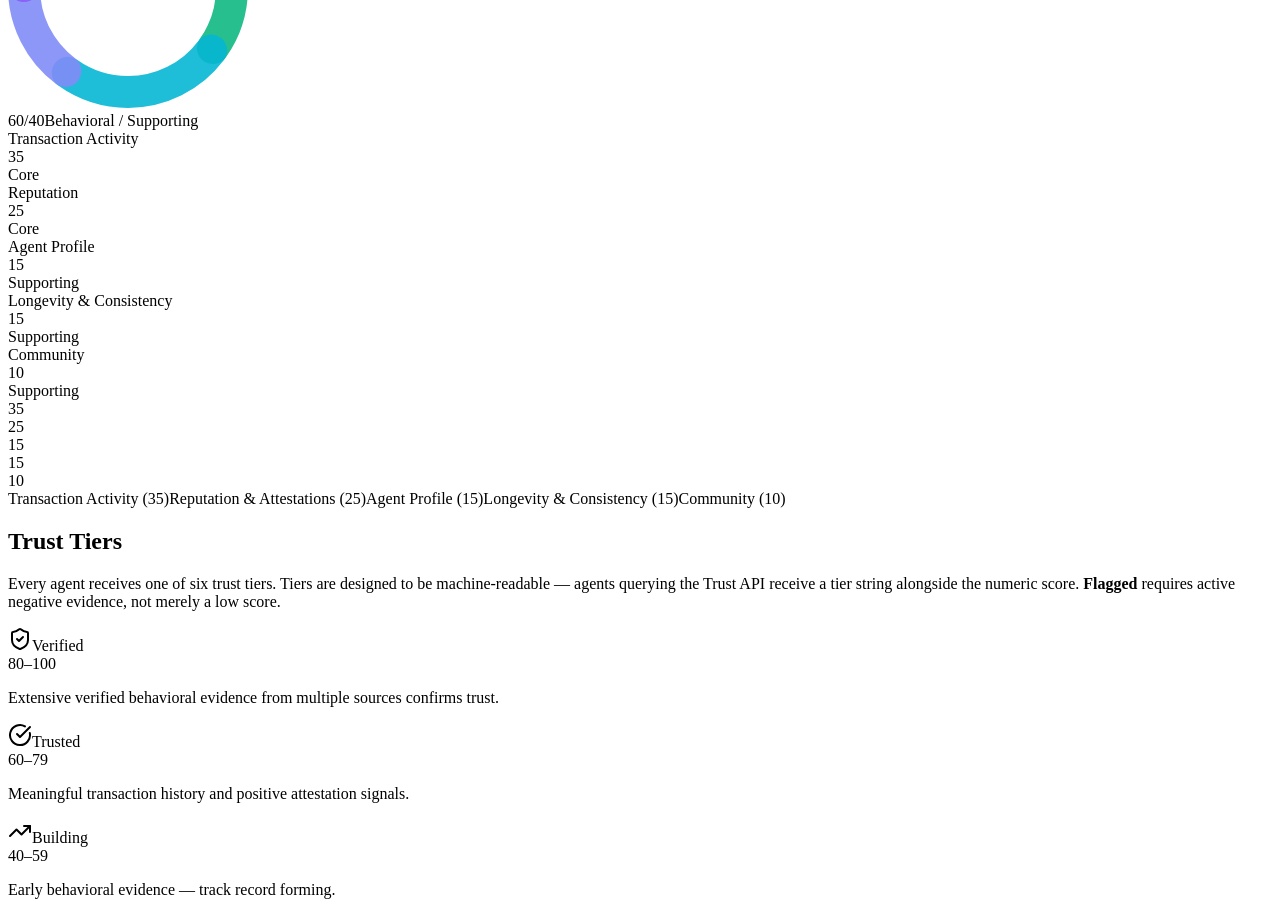
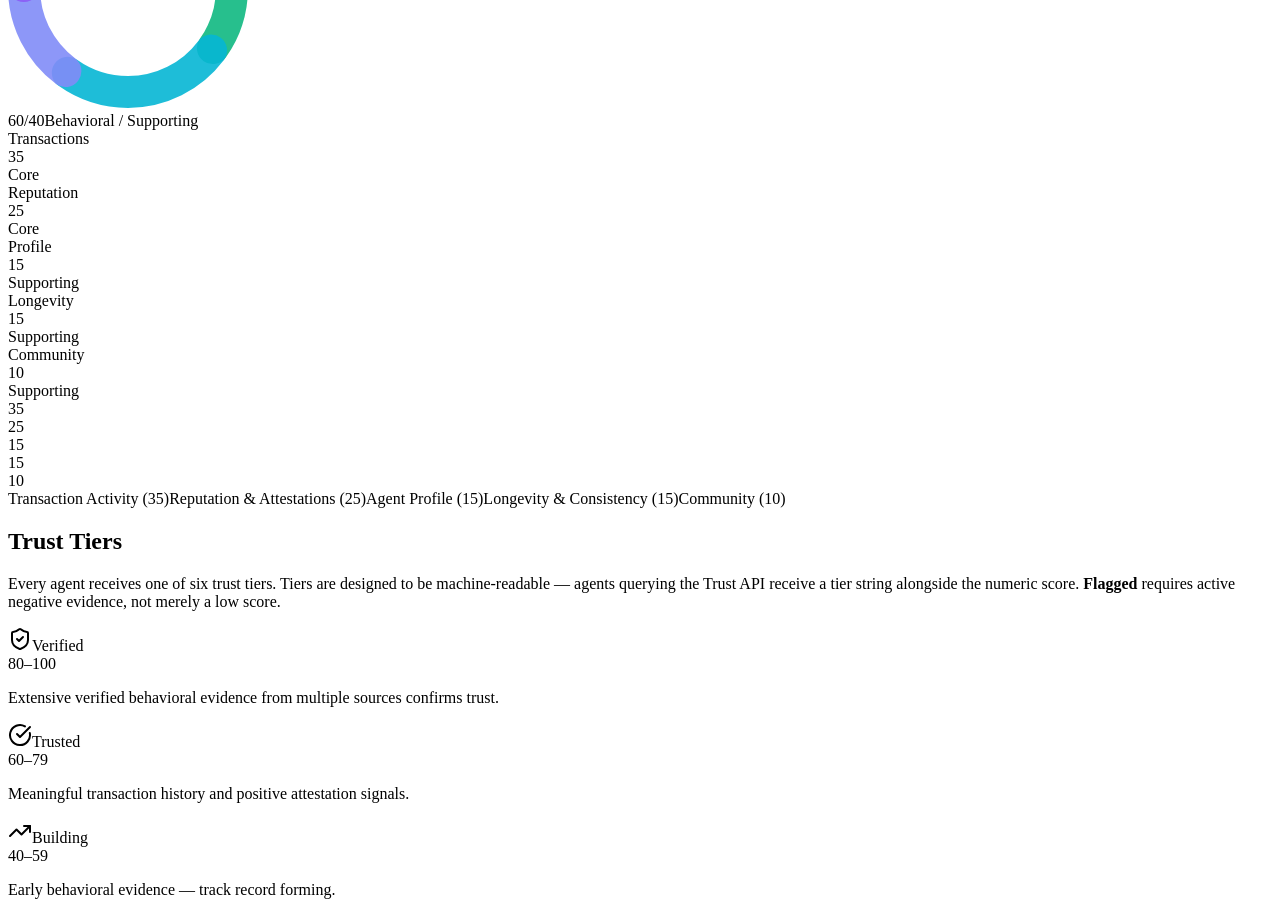
Before and after one commit to All-The-New/trustadd-mcp, a React (Vite) app in the folder client/: page /methodology in a window 1280 px wide. Shown: the part 1500-2414 px from the top of the page. Built offline with nearby package versions, Linux system fonts and the light colour scheme; what @shared/chains would draw is missing.

Commit message:
ui(methodology): add category shortName, simplify tier display
- METHODOLOGY categories gain a shortName for compact display (e.g.
  'Reputation' instead of 'Reputation & Attestations').
- /methodology tier rows drop unused barColor and machineAction fields.

```diff
--- a/client/src/lib/content-zones.ts
+++ b/client/src/lib/content-zones.ts
@@ -338,6 +338,7 @@ export const METHODOLOGY = {
   categories: [
     {
       name: "Transaction Activity",
+      shortName: "Transactions",
       icon: "Coins" as const,
       maxPoints: 35,
       color: "bg-emerald-500",
@@ -354,6 +355,7 @@ export const METHODOLOGY = {
     },
     {
       name: "Reputation & Attestations",
+      shortName: "Reputation",
       icon: "Award" as const,
       maxPoints: 25,
       color: "bg-cyan-500",
@@ -367,6 +369,7 @@ export const METHODOLOGY = {
     },
     {
       name: "Agent Profile",
+      shortName: "Profile",
       icon: "Shield" as const,
       maxPoints: 15,
       color: "bg-indigo-500",
@@ -385,6 +388,7 @@ export const METHODOLOGY = {
     },
     {
       name: "Longevity & Consistency",
+      shortName: "Longevity",
       icon: "Clock" as const,
       maxPoints: 15,
       color: "bg-violet-500",
@@ -400,6 +404,7 @@ export const METHODOLOGY = {
     },
     {
       name: "Community",
+      shortName: "Community",
       icon: "Users" as const,
       maxPoints: 10,
       color: "bg-amber-500",
--- a/client/src/pages/methodology.tsx
+++ b/client/src/pages/methodology.tsx
@@ -54,9 +54,7 @@ const V2_TIERS = [
     icon: ShieldCheck,
     color: "text-emerald-400",
     bg: "bg-emerald-500/10 border-emerald-500/30",
-    barColor: "bg-emerald-500",
     description: "Extensive verified behavioral evidence from multiple sources confirms trust.",
-    machineAction: "Proceed with high confidence",
   },
   {
     name: "Trusted",
@@ -64,9 +62,7 @@ const V2_TIERS = [
     icon: CheckCircle,
     color: "text-green-400",
     bg: "bg-green-500/10 border-green-500/30",
-    barColor: "bg-green-500",
     description: "Meaningful transaction history and positive attestation signals.",
-    machineAction: "Proceed normally",
   },
   {
     name: "Building",
@@ -74,9 +70,7 @@ const V2_TIERS = [
     icon: TrendingUp,
     color: "text-blue-400",
     bg: "bg-blue-500/10 border-blue-500/30",
-    barColor: "bg-blue-500",
     description: "Early behavioral evidence — track record forming.",
-    machineAction: "Proceed with verification",
   },
   {
     name: "Insufficient Data",
@@ -84,9 +78,7 @@ const V2_TIERS = [
     icon: CircleDot,
     color: "text-zinc-400",
     bg: "bg-zinc-500/10 border-zinc-500/30",
-    barColor: "bg-zinc-500",
     description: "Profile present, no verified behavioral evidence yet.",
-    machineAction: "Apply extra caution",
   },
   {
     name: "Unverified",
@@ -94,9 +86,7 @@ const V2_TIERS = [
     icon: HelpCircle,
     color: "text-zinc-500",
     bg: "bg-zinc-600/10 border-zinc-600/30",
-    barColor: "bg-zinc-600",
     description: "Minimal profile, no behavioral evidence.",
-    machineAction: "Elevated scrutiny required",
   },
   {
     name: "Flagged",
@@ -104,9 +94,7 @@ const V2_TIERS = [
     icon: AlertTriangle,
     color: "text-red-400",
     bg: "bg-red-500/10 border-red-500/30",
-    barColor: "bg-red-500",
     description: "Active negative signals: spam patterns, failed transactions, confirmed bad behavior.",
-    machineAction: "Avoid or require manual approval",
   },
 ];
 
@@ -494,7 +482,7 @@ export default function Methodology() {
               {METHODOLOGY.categories.map((cat) => (
                 <CategoryWeightBar
                   key={cat.name}
-                  name={cat.name.replace("& Attestations", "")}
+                  name={cat.shortName}
                   points={cat.maxPoints}
                   color={cat.color}
                   type={cat.type}
```
